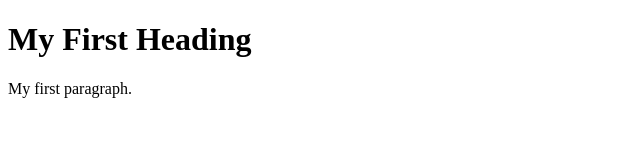
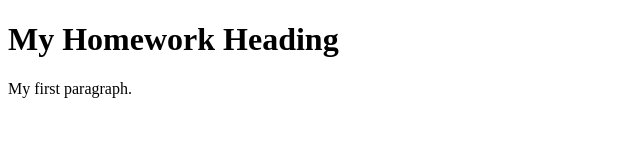
Before and after one commit to thanaree07/Homework, a plain HTML site: page test.html in a window 1280 px wide. Shown: the whole page, without its empty margins (0-640 px from the left). Drawn offline with Linux system fonts and the light colour scheme.

Commit message:
test change wording

```diff
--- a/test.html
+++ b/test.html
@@ -2,7 +2,7 @@
 <html>
 <body>
 
-<h1>My First Heading</h1>
+<h1>My Homework Heading</h1>
 
 <p>My first paragraph.</p>
 
```
